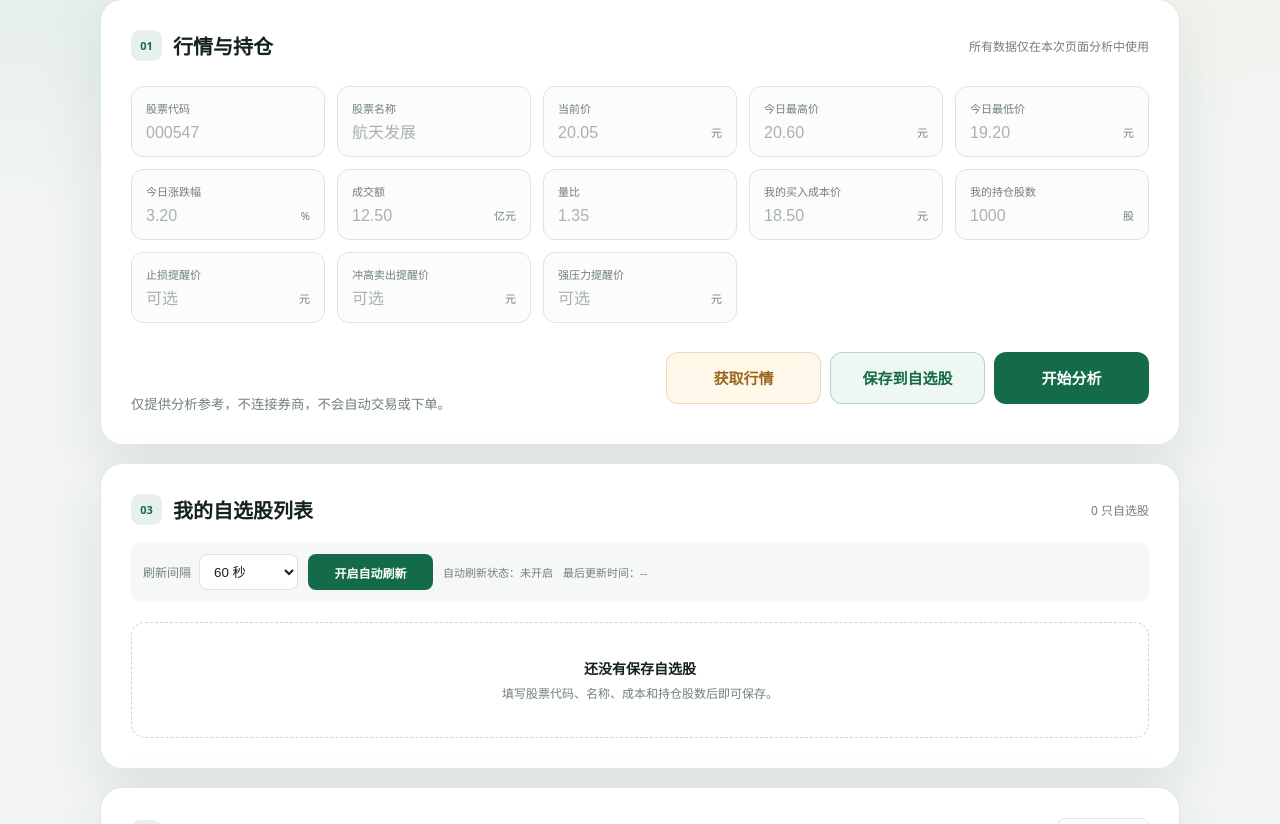
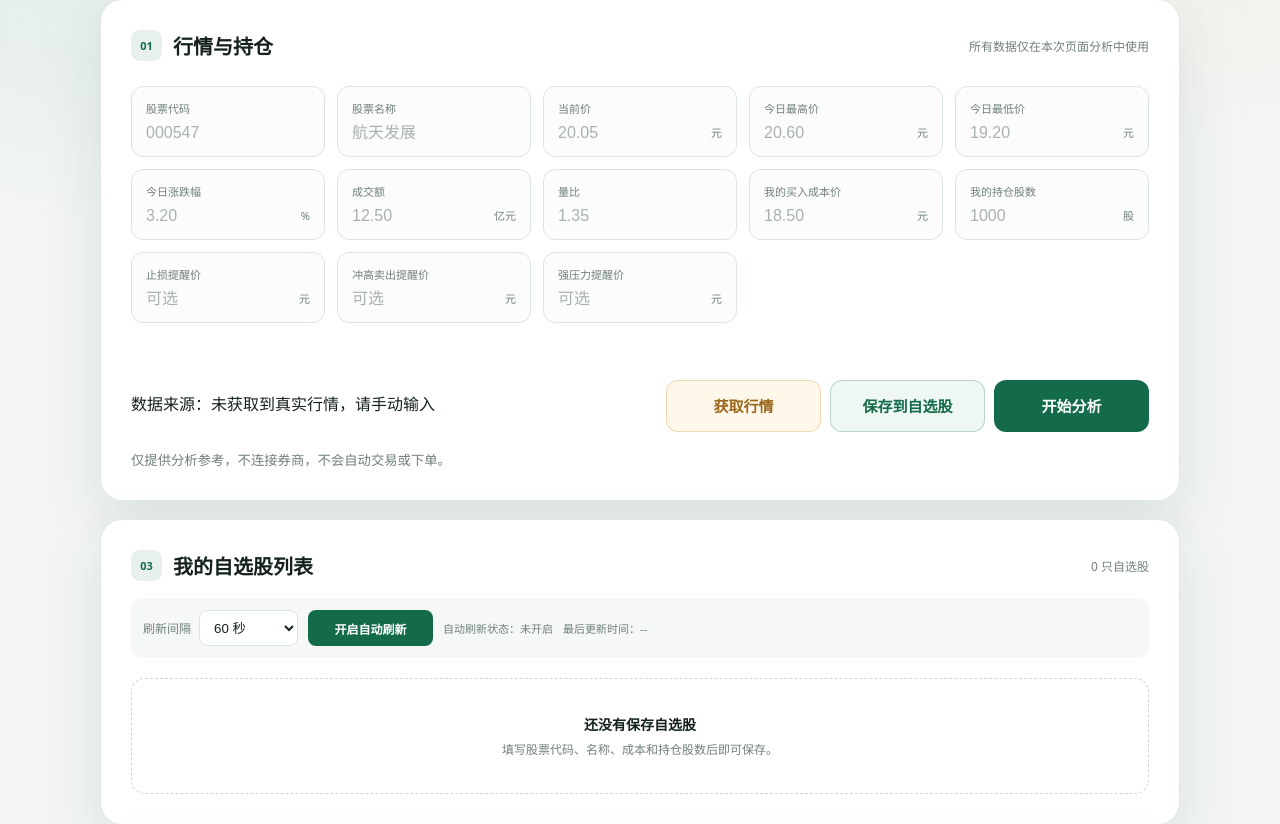
Before and after one commit to yydevil6/stock-analyzer-web, a Flask app: page / in a window 1280 px wide. Shown: the part 301-1125 px from the top of the page. Run offline with Flask 3, Linux system fonts and the light colour scheme.

Commit message:
feat: show quote data source

```diff
--- a/templates/index.html
+++ b/templates/index.html
@@ -42,7 +42,7 @@
                     <label class="reminder-field">强压力提醒价<div class="with-unit"><input id="pressure-alert" type="number" inputmode="decimal" step="0.01" min="0.01" placeholder="可选"><span>元</span></div></label>
                 </div>
                 <div class="form-action">
-                    <div><p id="error-message" role="alert"></p><p id="quote-message" role="status"></p><p id="save-message" role="status"></p><small>仅提供分析参考，不连接券商，不会自动交易或下单。</small></div>
+                    <div><p id="error-message" role="alert"></p><p id="quote-message" role="status"></p><p id="data-source" class="data-source data-source-manual">数据来源：未获取到真实行情，请手动输入</p><p id="save-message" role="status"></p><small>仅提供分析参考，不连接券商，不会自动交易或下单。</small></div>
                     <div class="form-buttons">
                         <button id="fetch-quote-button" class="quote-button" type="button"><span class="quote-button-text">获取行情</span><span class="button-loader"></span></button>
                         <button id="save-button" class="secondary-button" type="button">保存到自选股</button>
```
